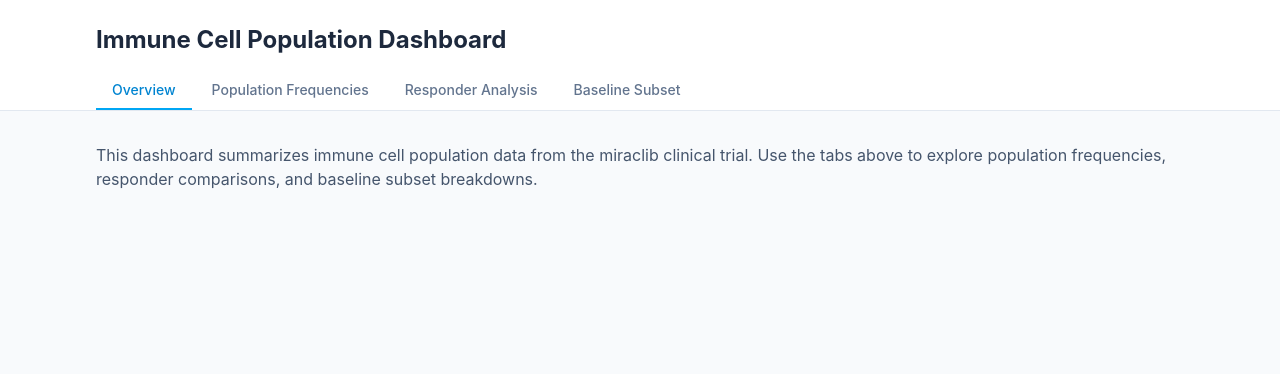
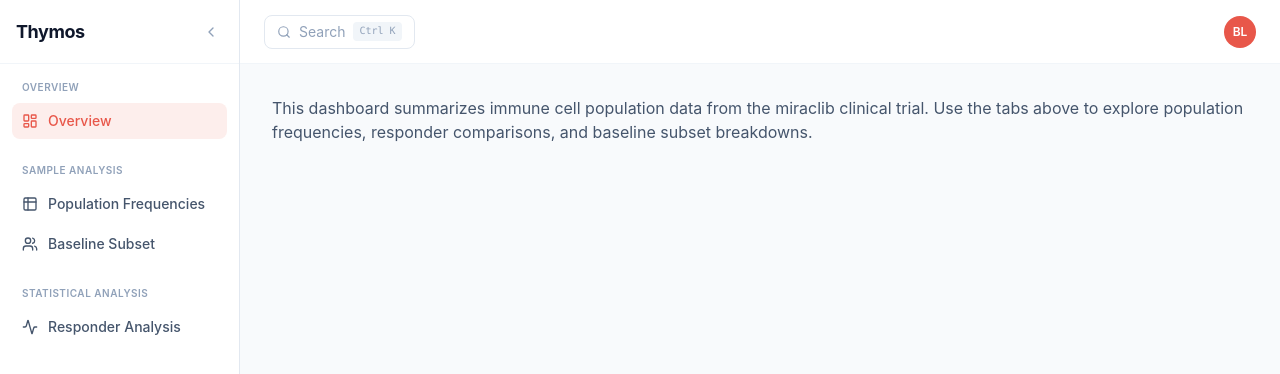
Before and after one commit to rishabhlingam/Thymos, a React app in the folder frontend/: page / in a window 1280 px wide. Shown: the top 374 px of the page. Built offline with nearby package versions, Linux system fonts and the light colour scheme; no server answers; the HTML template or start-up script is replaced by a standard one.

Commit message:
Changing to UI to more Teiko like. Added side nav

```diff
--- a/frontend/package.json
+++ b/frontend/package.json
@@ -11,6 +11,7 @@
   },
   "dependencies": {
     "@tailwindcss/vite": "^4.3.3",
+    "lucide-react": "^1.33.0",
     "plotly.js": "^3.7.0",
     "react": "^19.2.8",
     "react-dom": "^19.2.8",
--- /dev/null
+++ b/frontend/src/components/Header.jsx
@@ -0,0 +1,20 @@
+import { Search } from 'lucide-react'
+
+function Header() {
+  return (
+    <div className="h-16 border-b border-slate-100 bg-white flex items-center justify-between px-6 sticky top-0 z-20">
+      <div className="flex items-center gap-2 text-sm text-slate-400 border border-slate-200 rounded-lg px-3 py-1.5">
+        <Search size={14} />
+        <span>Search</span>
+        <kbd className="text-[10px] bg-slate-100 px-1.5 py-0.5 rounded text-slate-400">
+          Ctrl K
+        </kbd>
+      </div>
+      <div className="w-8 h-8 rounded-full bg-accent text-white flex items-center justify-center text-xs font-semibold">
+        BL
+      </div>
+    </div>
+  )
+}
+
+export default Header
--- a/frontend/src/components/Layout.jsx
+++ b/frontend/src/components/Layout.jsx
@@ -1,42 +1,18 @@
-import { NavLink, Outlet } from 'react-router-dom'
-
-const tabs = [
-  { to: '/', label: 'Overview', end: true },
-  { to: '/populations', label: 'Population Frequencies' },
-  { to: '/responders', label: 'Responder Analysis' },
-  { to: '/baseline', label: 'Baseline Subset' },
-]
+import { Outlet } from 'react-router-dom'
+import Sidebar from './Sidebar'
+import Header from './Header'
 
 function Layout() {
   return (
-    <div className="min-h-screen bg-slate-50">
-      <div className="bg-white border-b border-slate-200">
-        <div className="max-w-6xl mx-auto px-8 pt-6">
-          <h1 className="text-2xl font-bold text-slate-800 mb-4">
-            Immune Cell Population Dashboard
-          </h1>
-          <nav className="flex gap-1">
-            {tabs.map((tab) => (
-              <NavLink
-                key={tab.to}
-                to={tab.to}
-                end={tab.end}
-                className={({ isActive }) =>
-                  `px-4 py-2 text-sm font-medium rounded-t-lg border-b-2 ${
-                    isActive
-                      ? 'border-sky-500 text-sky-600'
-                      : 'border-transparent text-slate-500 hover:text-slate-700'
-                  }`
-                }
-              >
-                {tab.label}
-              </NavLink>
-            ))}
-          </nav>
+    <div className="flex min-h-screen bg-slate-50">
+      <Sidebar />
+      <div className="flex-1 flex flex-col min-w-0">
+        <Header />
+        <div className="flex-1 p-8">
+          <div className="max-w-6xl mx-auto">
+            <Outlet />
+          </div>
         </div>
-      </div>
-      <div className="max-w-6xl mx-auto p-8">
-        <Outlet />
       </div>
     </div>
   )
--- /dev/null
+++ b/frontend/src/components/Sidebar.jsx
@@ -0,0 +1,86 @@
+import { NavLink } from 'react-router-dom'
+import { LayoutDashboard, Table2, Activity, Users, ChevronLeft } from 'lucide-react'
+import { useState } from 'react'
+
+const sections = [
+  {
+    label: 'Overview',
+    items: [
+      { to: '/', label: 'Overview', icon: LayoutDashboard, end: true },
+    ],
+  },
+  {
+    label: 'Sample Analysis',
+    items: [
+      { to: '/populations', label: 'Population Frequencies', icon: Table2 },
+      { to: '/baseline', label: 'Baseline Subset', icon: Users },
+    ],
+  },
+  {
+    label: 'Statistical Analysis',
+    items: [
+      { to: '/responders', label: 'Responder Analysis', icon: Activity },
+    ],
+  },
+]
+
+function Sidebar() {
+  const [collapsed, setCollapsed] = useState(false)
+
+  return (
+    <div
+      className={`h-screen sticky top-0 flex flex-col border-r border-slate-200 bg-white transition-all duration-200 ${
+        collapsed ? 'w-16' : 'w-60'
+      }`}
+    >
+      <div className="flex items-center justify-between px-4 h-16 border-b border-slate-100">
+        {!collapsed && (
+          <span className="font-bold text-lg tracking-tight text-slate-900">Thymos</span>
+        )}
+        <button
+          onClick={() => setCollapsed((c) => !c)}
+          className="text-slate-400 hover:text-slate-600 p-1 rounded transition-colors"
+          aria-label={collapsed ? 'Expand sidebar' : 'Collapse sidebar'}
+        >
+          <ChevronLeft size={16} className={collapsed ? 'rotate-180 transition-transform' : 'transition-transform'} />
+        </button>
+      </div>
+
+      <nav className="flex-1 overflow-y-auto py-4 px-3 space-y-6">
+        {sections.map((section) => (
+          <div key={section.label}>
+            {!collapsed && (
+              <p className="px-2.5 mb-2 text-[10px] font-semibold tracking-wider text-slate-400 uppercase">
+                {section.label}
+              </p>
+            )}
+            <div className="space-y-1">
+              {section.items.map((item) => {
+                const Icon = item.icon
+                return (
+                  <NavLink
+                    key={item.to}
+                    to={item.to}
+                    end={item.end}
+                    className={({ isActive }) =>
+                      `flex items-center gap-2.5 px-2.5 py-2 rounded-lg text-sm font-medium transition-colors ${
+                        isActive
+                          ? 'bg-accent-soft text-accent'
+                          : 'text-slate-600 hover:bg-slate-50'
+                      }`
+                    }
+                  >
+                    <Icon size={16} />
+                    {!collapsed && <span>{item.label}</span>}
+                  </NavLink>
+                )
+              })}
+            </div>
+          </div>
+        ))}
+      </nav>
+    </div>
+  )
+}
+
+export default Sidebar
--- a/frontend/src/index.css
+++ b/frontend/src/index.css
@@ -1 +1,6 @@
 @import "tailwindcss";
+
+@theme {
+  --color-accent: #e8574a;
+  --color-accent-soft: #fdeeec;
+}
```
Also changed, not shown: 1 other file (tests, documents, lock files or other folders).
